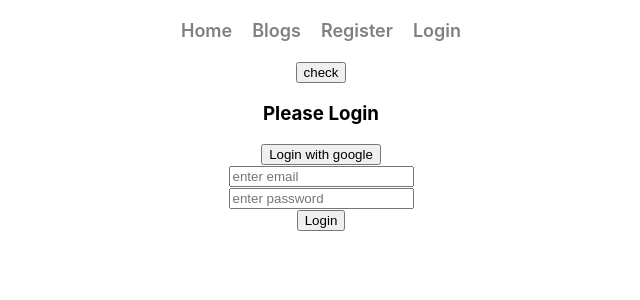
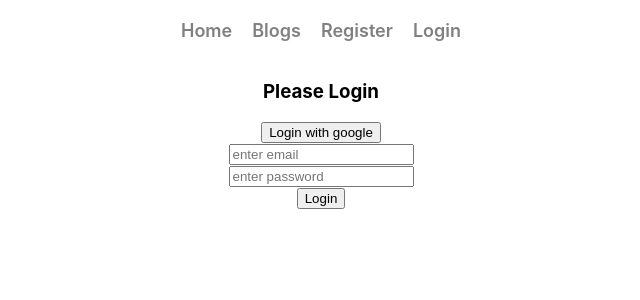
Before and after one commit to Developer-Rakib/private-route, a React (Create React App) app: page /login in a window 1280 px wide. Shown: the top 300 px of the page, without its empty margins (319-959 px from the left). Built offline with nearby package versions, Linux system fonts and the light colour scheme; no server answers.

Commit message:
test sweet alrt

```diff
--- a/src/components/Login/Login.jsx
+++ b/src/components/Login/Login.jsx
@@ -19,7 +19,6 @@ const Login = () => {
     }
     return (
         <div>
-            <button >check</button>
             <h3>Please Login</h3>
             <button onClick={handleSigninWithGoogle}>Login with google</button>
             <form>
```
